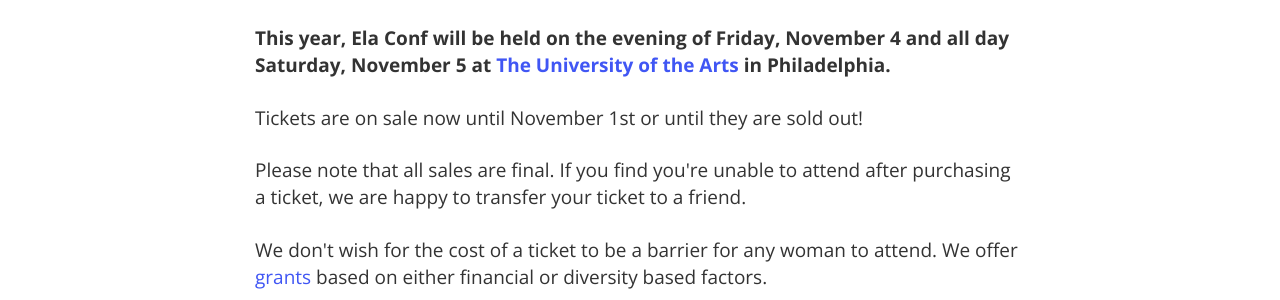
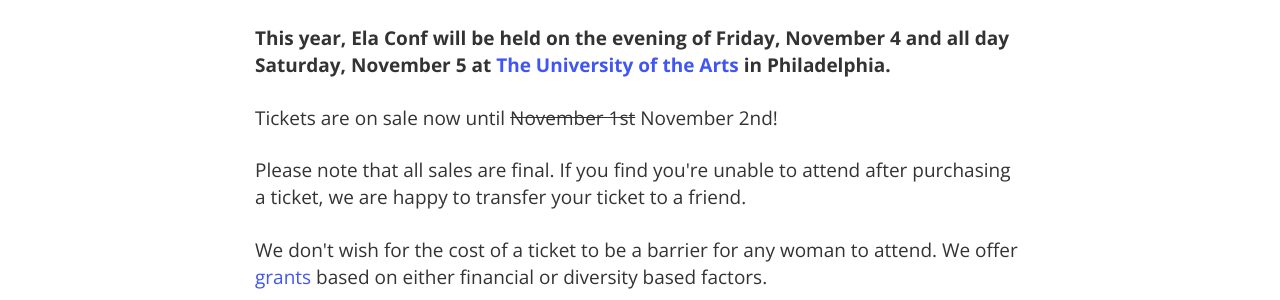
Before and after one commit to elaconf/elaconf.github.io, a Jekyll site: the page built from index.html, in a window 1280 px wide and 900 px high, scrolled down 1162 px. Shown: the part 155-455 px from the top of the window. Built offline with Jekyll 4.4.1, drawn with Linux system fonts in a browser that asks for light colours; a script that is not in the unit is left out.

Commit message:
extend ticket sales date

```diff
--- a/_includes/tickets.html
+++ b/_includes/tickets.html
@@ -1,4 +1,4 @@
-<p>Tickets are on sale now until November 1st or until they are sold out!</p>
+<p>Tickets are on sale now until <strike>November 1st</strike> November 2nd!</p>
 <script async src="//widgets.nvite.com/1.5/tickets.js" data-resource="ea6a" style="margin-bottom: 2em;"></script>
 <p>Please note that all sales are final. If you find you're unable to attend after purchasing a ticket, we are happy to transfer your ticket to a friend.</p>
 <p>We don't wish for the cost of a ticket to be a barrier for any woman to attend. We offer <a href="/grant">grants</a> based on either financial or diversity based factors.</p>
```
